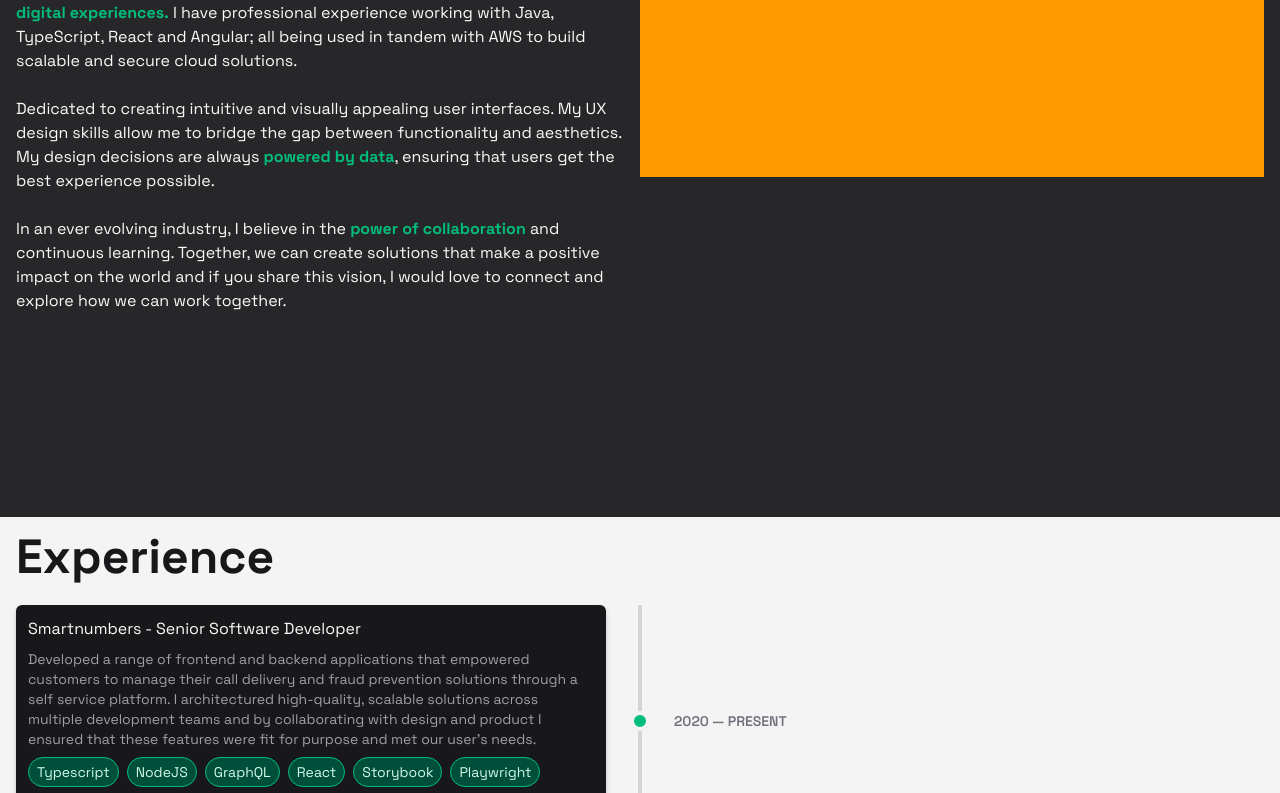
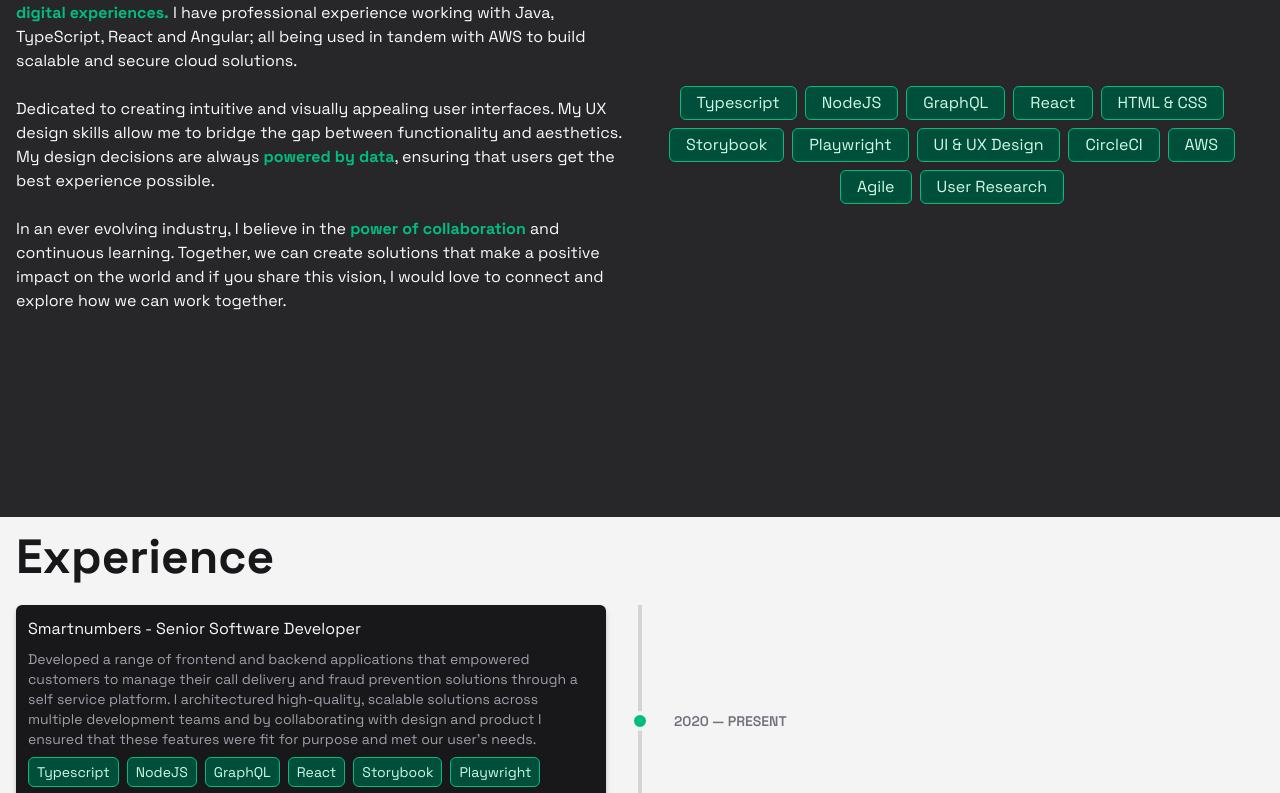
Before and after one commit to scottjoe1996/portfolio, a Next.js app: page / in a window 1280 px wide. Shown: the part 1083-1876 px from the top of the page. Built offline with nearby package versions, Linux system fonts and the light colour scheme; no server answers.

Commit message:
added overall skills to the about me section

```diff
--- a/components/sections/about/about-section.tsx
+++ b/components/sections/about/about-section.tsx
@@ -1,6 +1,21 @@
 import React from "react";
 
 import SectionWrapper from "../section-wrapper";
+
+const TOTAL_SKILLS = [
+  "Typescript",
+  "NodeJS",
+  "GraphQL",
+  "React",
+  "HTML & CSS",
+  "Storybook",
+  "Playwright",
+  "UI & UX Design",
+  "CircleCI",
+  "AWS",
+  "Agile",
+  "User Research",
+];
 
 const AboutSection: React.FC = () => {
   return (
@@ -34,7 +49,16 @@ const AboutSection: React.FC = () => {
             love to connect and explore how we can work together.
           </p>
         </div>
-        <div className="h-50 w-full bg-amber-500">TODO</div>
+        <div className="hidden w-full flex-wrap content-center items-center justify-center gap-2 md:flex">
+          {TOTAL_SKILLS.map((skill) => (
+            <div
+              key={skill}
+              className="border-primary rounded-md border-1 bg-emerald-900 px-4 py-1 text-nowrap text-emerald-100"
+            >
+              {skill}
+            </div>
+          ))}
+        </div>
       </div>
     </SectionWrapper>
   );
--- a/components/sections/experience/experience-card.tsx
+++ b/components/sections/experience/experience-card.tsx
@@ -33,7 +33,7 @@ const ExperienceCard: React.FC<ExperienceCardProps> = ({
           {skillsGained.map((skill) => (
             <div
               key={skill}
-              className="border-primary rounded-2xl border-1 bg-emerald-900 px-2 py-1 text-sm text-nowrap text-emerald-100"
+              className="border-primary rounded-md border-1 bg-emerald-900 px-2 py-1 text-sm text-nowrap text-emerald-100"
             >
               {skill}
             </div>
```
